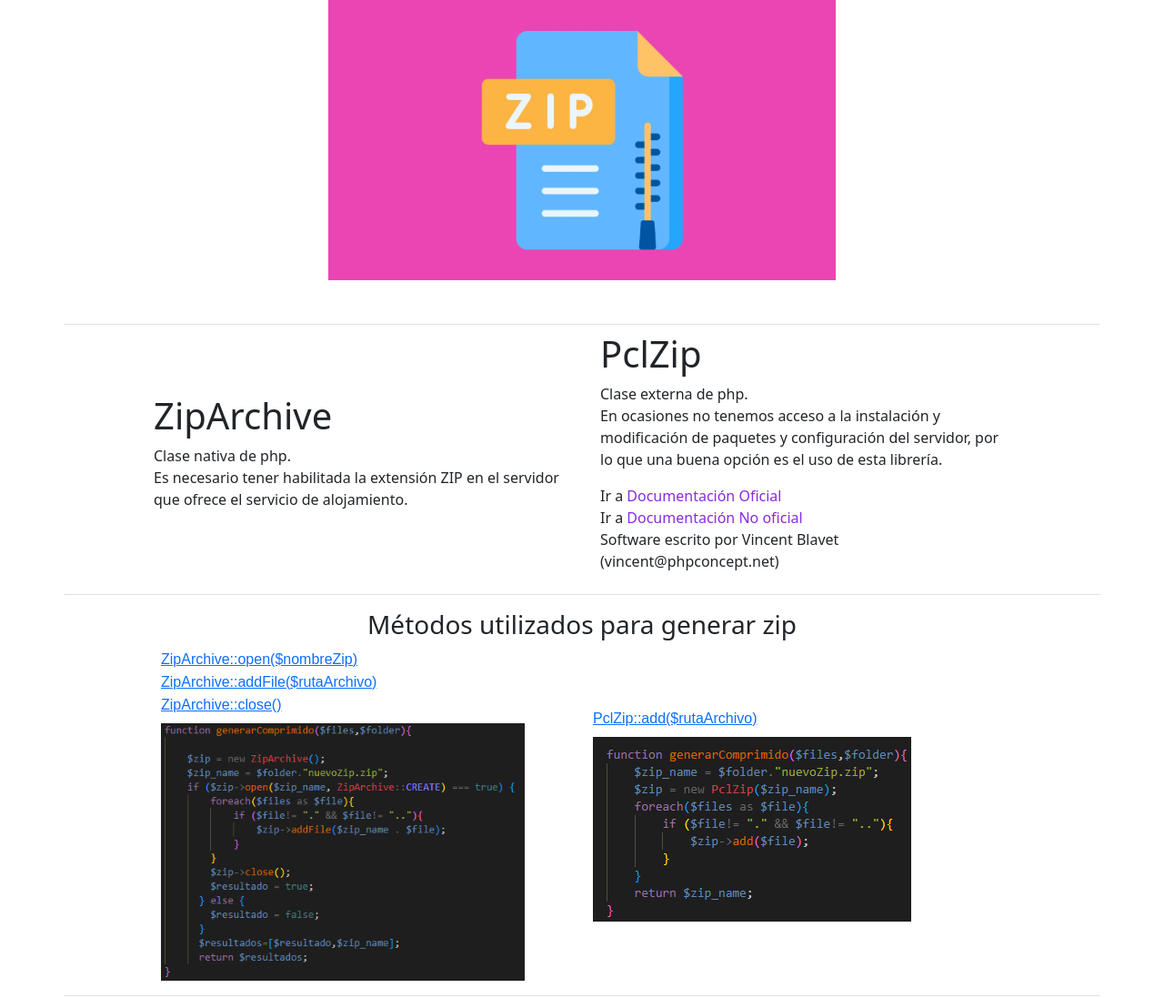
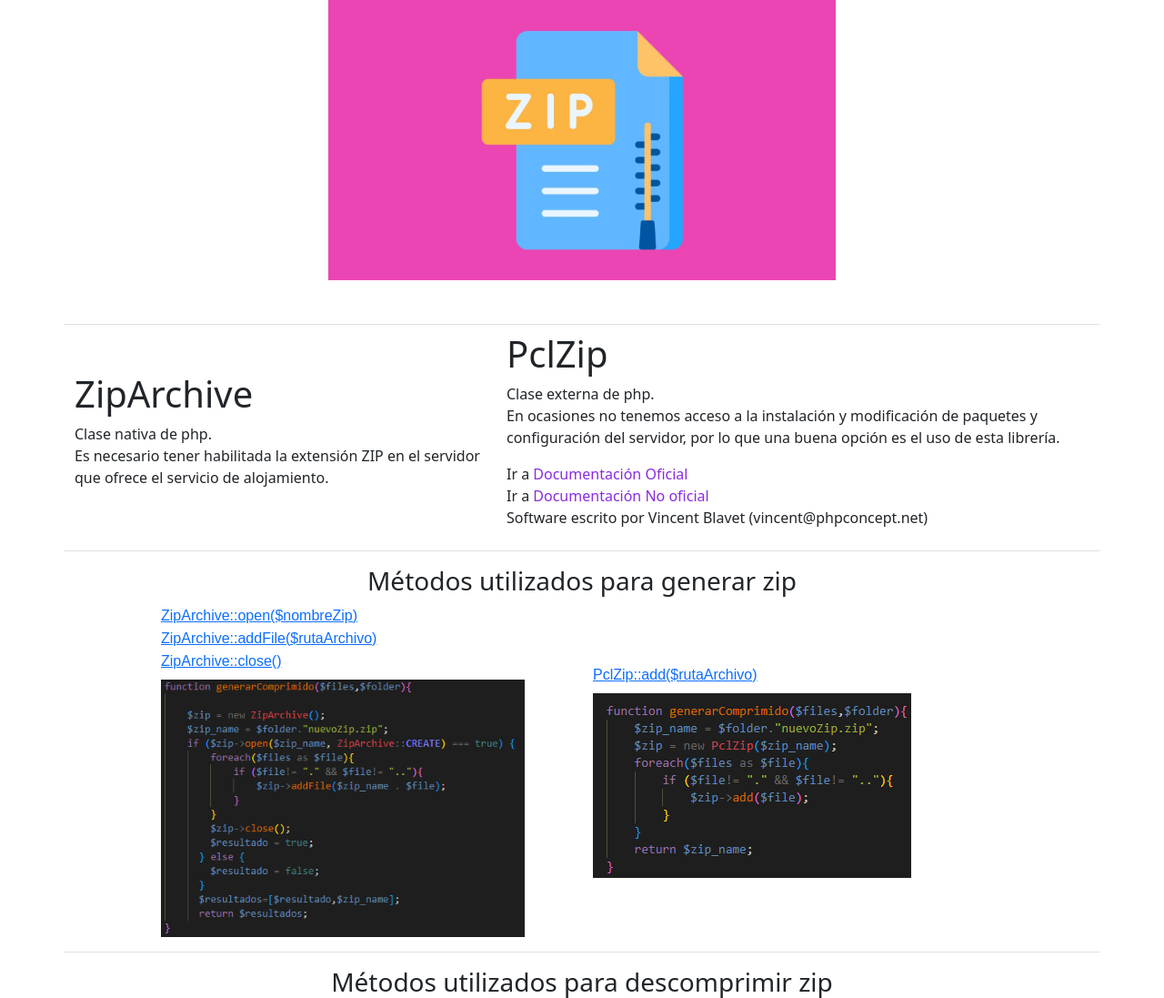
Before and after one commit to florencianionquepan/comprimir-archivos, a PHP site: page /Vista/Home/index.php in a window 1280 px wide. Shown: the part 237-1334 px from the top of the page at 91% size. Run offline with PHP 8.4, Linux system fonts and the light colour scheme; some libraries are stand-ins or nearby versions; some web fonts are replaced.

Commit message:
agrega espacio a pclZip

```diff
--- a/Vista/Home/index.php
+++ b/Vista/Home/index.php
@@ -17,12 +17,12 @@
 </div>
 
   <div class="row align-items-center justify-content-center border-top mt-5 instrucciones">
-    <div class="col-10 col-md-7 col-lg-5 m-2">
+    <div class="col-10 col-md-6 col-lg-5 my-2">
       <h1>ZipArchive</h1>
       <p>Clase nativa de php.<br>
       Es necesario tener habilitada la extensión ZIP en el servidor que ofrece el servicio de alojamiento.</p>
     </div>
-    <div class="col-10 col-md-6 col-lg-5 m-2">
+    <div class="col-10 col-md-6 col-lg-7 my-2">
       <h1>PclZip</h1>
       <p>Clase externa de php. <br>
       En ocasiones no tenemos acceso a la instalación y modificación de paquetes y configuración del servidor,
```
